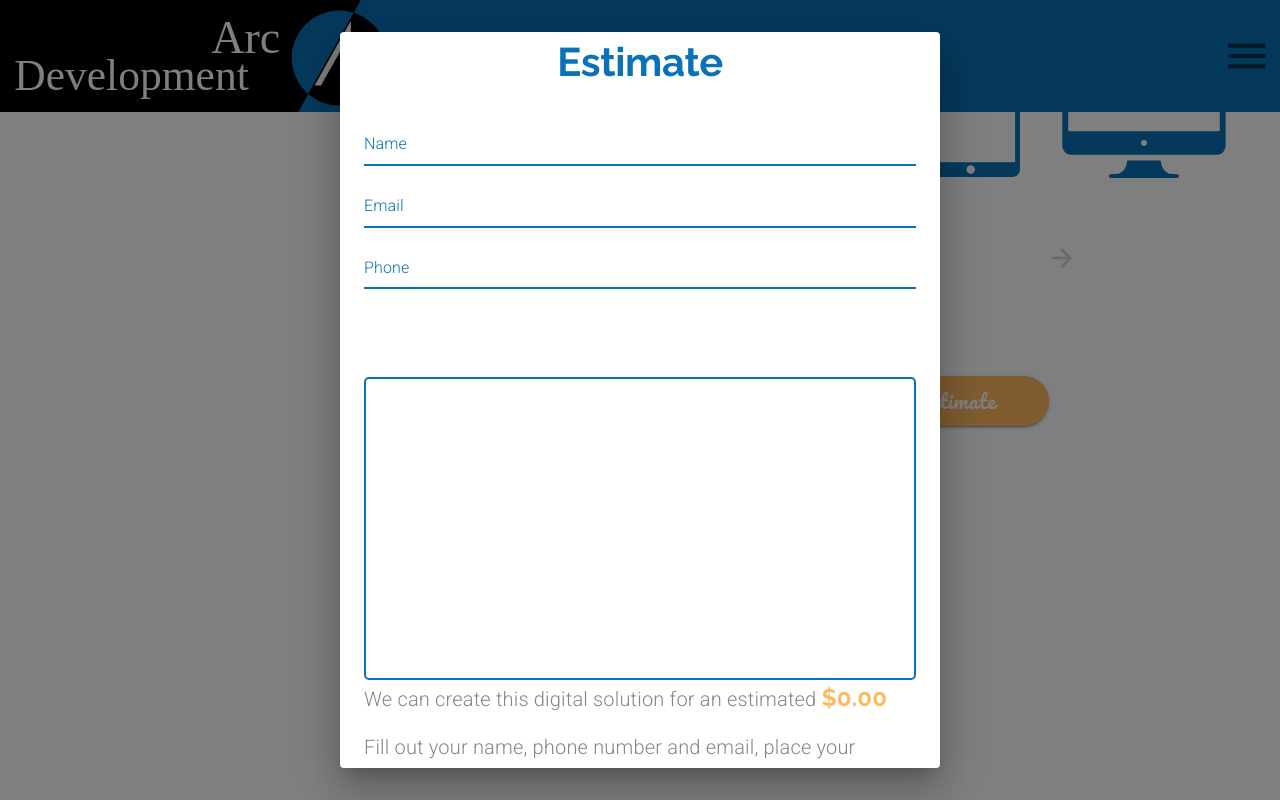
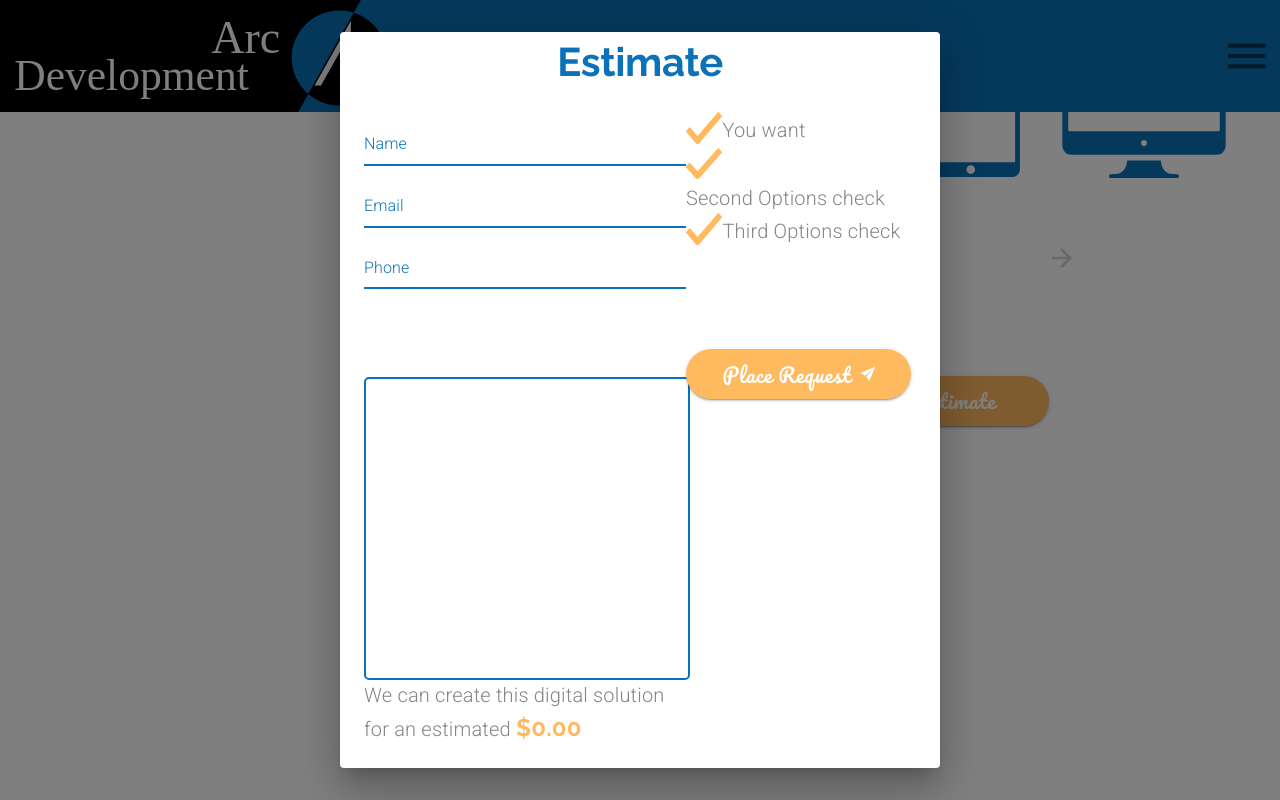
Before and after one commit to prathameshjchavan/arcdevelopment, a React (Create React App) app: page /estimate in a window 1280 px wide. Both pictures are taken after a click on the button "Get Estimate". Shown: the part 415-1215 px from the top of the page. Built offline with nearby package versions, Linux system fonts and the light colour scheme.

Commit message:
checkmark 1

```diff
--- a/src/components/Estimate.jsx
+++ b/src/components/Estimate.jsx
@@ -283,6 +283,12 @@ function Estimate() {
 	const [phoneHelper, setPhoneHelper] = useState("");
 	const [message, setMessage] = useState("");
 	const [total, setTotal] = useState(0);
+	const [service, setService] = useState([]);
+	const [platforms, setPlatforms] = useState([]);
+	const [features, setFeatures] = useState([]);
+	const [customFeatures, setCustomFeatures] = useState("");
+	const [category, setCategory] = useState("");
+	const [users, setUsers] = useState("");
 	const [questions, setQuestions] = useState(defaultQuestions);
 
 	// sx prop
@@ -378,12 +384,15 @@ function Estimate() {
 		switch (newSelected.title) {
 			case "Custom Software Development":
 				setQuestions(softwareQuestions);
+				setService(newSelected.title);
 				break;
 			case "iOS/Android App Development":
 				setQuestions(softwareQuestions);
+				setService(newSelected.title);
 				break;
 			case "Website Development":
 				setQuestions(websiteQuestions);
+				setService(newSelected.title);
 				break;
 			default:
 				setQuestions(newQuestions);
@@ -414,6 +423,24 @@ function Estimate() {
 		}
 
 		setTotal(cost);
+	};
+
+	const getPlatforms = () => {
+		let newPlatforms = [];
+
+		if (questions.length > 2) {
+			questions
+				.filter(
+					(question) =>
+						question.title === "Which platforms do you need supported?"
+				)
+				.map((question) =>
+					question.options.filter((option) => option.selected)
+				)[0]
+				.map((option) => newPlatforms.push(option.title));
+
+			setPlatforms(newPlatforms);
+		}
 	};
 
 	// event handlers
@@ -613,6 +640,7 @@ function Estimate() {
 						onClick={() => {
 							setDialogOpen(true);
 							getTotal();
+							getPlatforms();
 						}}
 						sx={sx.estimateButton}
 					>
@@ -620,11 +648,13 @@ function Estimate() {
 					</Button>
 				</Grid>
 			</Grid>
+			{/* -----Dialog----- */}
 			<Dialog
 				open={dialogOpen}
 				style={{ zIndex: theme.zIndex.modal + 2 }}
 				onClose={() => setDialogOpen(false)}
 			>
+				{/* -----Heading----- */}
 				<Grid container justifyContent="center">
 					<Grid item>
 						<Typography variant="h2" align="center">
@@ -634,8 +664,9 @@ function Estimate() {
 				</Grid>
 				<DialogContent>
 					<Grid container>
-						{/* -----TextFields (Name, Email, Phone)----- */}
-						<Grid item container direction="column">
+						{/* -----Left----- */}
+						<Grid item container direction="column" md={7}>
+							{/* -----Name----- */}
 							<Grid item style={{ marginBottom: "0.5em" }}>
 								<TextField
 									variant="standard"
@@ -646,6 +677,7 @@ function Estimate() {
 									id="name"
 								/>
 							</Grid>
+							{/* -----Email----- */}
 							<Grid item style={{ marginBottom: "0.5em" }}>
 								<TextField
 									variant="standard"
@@ -658,6 +690,7 @@ function Estimate() {
 									id="email"
 								/>
 							</Grid>
+							{/* -----Phone Number----- */}
 							<Grid item style={{ marginBottom: "0.5em" }}>
 								<TextField
 									variant="standard"
@@ -670,9 +703,8 @@ function Estimate() {
 									id="phone"
 								/>
 							</Grid>
-						</Grid>
-						{/* -----TextField (Message)----- */}
-						<Grid item container>
+							{/* -----Message----- */}
+							<Grid item>
 								<TextField
 									variant="standard"
 									sx={sx.message}
@@ -692,10 +724,87 @@ function Estimate() {
 									<SpecialText>${total.toFixed(2)}</SpecialText>
 								</Typography>
 								<Typography variant="body1" paragraph>
-								Fill out your name, phone number and email, place your request,
-								and we'll get back to you with details moving forward and a
-								final price.
+									Fill out your name, phone number and email, place your
+									request, and we'll get back to you with details moving forward
+									and a final price.
 								</Typography>
+							</Grid>
+						</Grid>
+						{/* -----Right----- */}
+						<Grid item container direction="column" md={5}>
+							{/* -----Checkmarks----- */}
+							<Grid item>
+								<Grid container direction="column">
+									<Grid item container alignItems="center">
+										<Grid item>
+											<img src="/assets/check.svg" alt="checkmark" />
+										</Grid>
+										<Grid item>
+											<Typography variant="body1">
+												You want {service}
+												{platforms.length > 0
+													? ` for ${
+															//if only web application is selected...
+															platforms.indexOf("Web Application") > -1 &&
+															platforms.length === 1
+																? //then finish sentence here
+																  "a Web Application."
+																: //otherwise, if web application and another platform is selected...
+																platforms.indexOf("Web Application") > -1 &&
+																  platforms.length === 2
+																? //then finish the sentence here
+																  `a Web Application and an ${platforms[1]}.`
+																: //otherwise, if only one platform is selected which isn't web application...
+																platforms.length === 1
+																? //then finish the sentence here
+																  `an ${platforms[0]}`
+																: //otherwise, if other two options are selected...
+																platforms.length === 2
+																? //then finish the sentence here
+																  "an iOS Application and an Android Application."
+																: //otherwise if all three are selected...
+																platforms.length === 3
+																? //then finish the sentence here
+																  "a Web Application, an iOS Application, and an Android Application."
+																: null
+													  }`
+													: null}
+											</Typography>
+										</Grid>
+									</Grid>
+									<Grid item container alignItems="center">
+										<Grid item>
+											<img src="/assets/check.svg" alt="checkmark" />
+										</Grid>
+										<Grid item>
+											<Typography variant="body1">
+												Second Options check
+											</Typography>
+										</Grid>
+									</Grid>
+									<Grid item container alignItems="center">
+										<Grid item>
+											<img src="/assets/check.svg" alt="checkmark" />
+										</Grid>
+										<Grid item>
+											<Typography variant="body1">
+												Third Options check
+											</Typography>
+										</Grid>
+									</Grid>
+								</Grid>
+							</Grid>
+							{/* -----Place Request Button----- */}
+							<Grid item>
+								<Button variant="contained" sx={sx.estimateButton}>
+									Place Request
+									<img
+										src="/assets/send.svg"
+										alt="paper airplane"
+										style={{ marginLeft: "0.5em" }}
+									/>
+								</Button>
+							</Grid>
 						</Grid>
 					</Grid>
 				</DialogContent>
```
Lines whose indentation alone changed are shown as unchanged.
